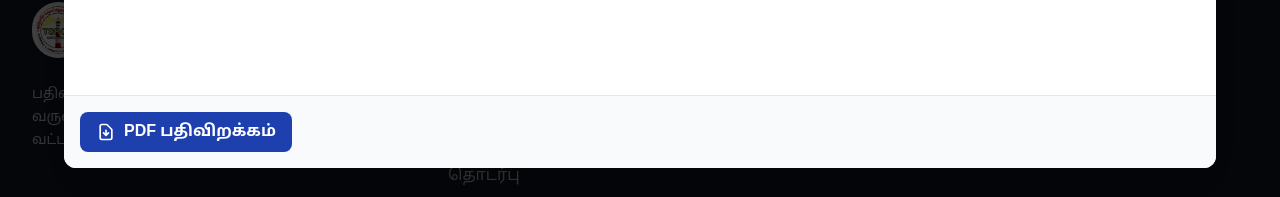
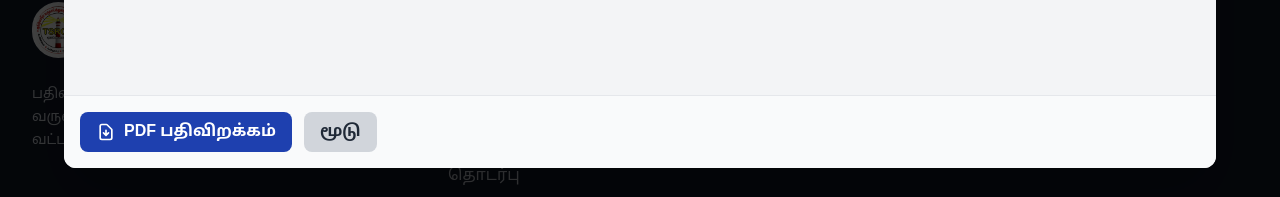
Before and after one commit to lingesh0/tsroa-site, a React (Vite) app: page /contact in a window 1280 px wide. Both pictures are taken after a click on the button "முழு தொலைபேசி அடைவை பார்க்க (PDF)". Shown: the part 2260-2457 px from the top of the page. Built offline with nearby package versions, Linux system fonts and the light colour scheme; no server answers.

Commit message:
Fix production issues: remove deprecated meta tag, unused image preload, improve PDF modal error handling

```diff
--- a/index.html
+++ b/index.html
@@ -8,7 +8,6 @@
 
       <!-- Performance: Preload critical hero images -->
       <link rel="preload" as="image" href="/tsroa-logo.png">
-      <link rel="preload" as="image" href="/images/office-building.png">
     <meta charset="UTF-8" />
 
     <!-- Favicon Setup - TSROA Logo (Critical for Search Branding) -->
@@ -63,7 +62,7 @@
     <link rel="canonical" href="https://www.tsroa.site" />
 
     <!-- Mobile Web App -->
-    <meta name="apple-mobile-web-app-capable" content="yes" />
+    <meta name="mobile-web-app-capable" content="yes" />
     <meta name="apple-mobile-web-app-status-bar-style" content="black-translucent" />
     <meta name="apple-mobile-web-app-title" content="TSROA நாமக்கல்" />
     <meta name="theme-color" content="#1e40af" />
--- a/src/pages/Contact.tsx
+++ b/src/pages/Contact.tsx
@@ -3,6 +3,7 @@ import { useState } from 'react';
 
 const Contact = () => {
   const [showPdfModal, setShowPdfModal] = useState(false);
+  const pdfPath = '/documents/contacts/Namakkal Dist Telphone Directory  - 2024..pdf';
 
   const fadeIn = {
     initial: { opacity: 0, y: 20 },
@@ -329,18 +330,21 @@ const Contact = () => {
               </div>
 
               {/* PDF Viewer */}
-              <div className="flex-1 overflow-hidden">
+              <div className="flex-1 overflow-hidden bg-gray-100">
                 <iframe
-                  src="/documents/contacts/Namakkal Dist Telphone Directory  - 2024..pdf"
+                  src={pdfPath}
                   className="w-full h-full"
                   title="Namakkal District Telephone Directory 2024"
+                  onError={(e) => {
+                    console.error('PDF failed to load:', e);
+                  }}
                 />
               </div>
 
               {/* Download Button */}
-              <div className="p-4 border-t border-gray-200 bg-gray-50 rounded-b-xl">
+              <div className="p-4 border-t border-gray-200 bg-gray-50 rounded-b-xl flex gap-3">
                 <a
-                  href="/documents/contacts/Namakkal Dist Telphone Directory  - 2024..pdf"
+                  href={pdfPath}
                   download
                   className="inline-flex items-center gap-2 bg-primary hover:bg-primary/90 text-white font-semibold py-2 px-4 rounded-lg transition-colors duration-200"
                 >
@@ -349,6 +353,12 @@ const Contact = () => {
                   </svg>
                   <span className="font-tamil">PDF பதிவிறக்கம்</span>
                 </a>
+                <button
+                  onClick={() => setShowPdfModal(false)}
+                  className="inline-flex items-center gap-2 bg-gray-300 hover:bg-gray-400 text-gray-800 font-semibold py-2 px-4 rounded-lg transition-colors duration-200"
+                >
+                  <span className="font-tamil">மூடு</span>
+                </button>
               </div>
             </motion.div>
           </div>
```
